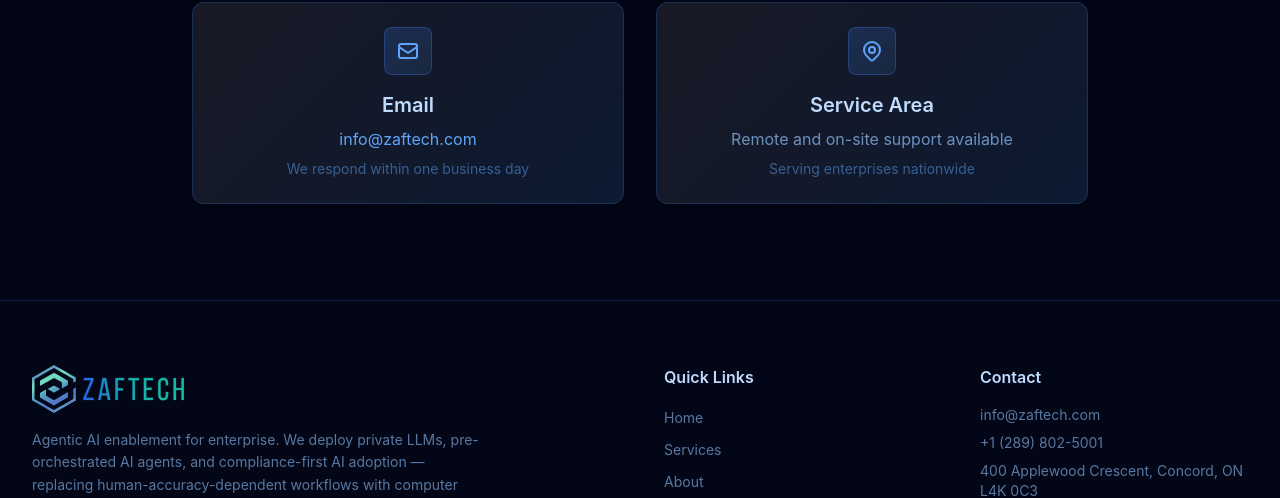
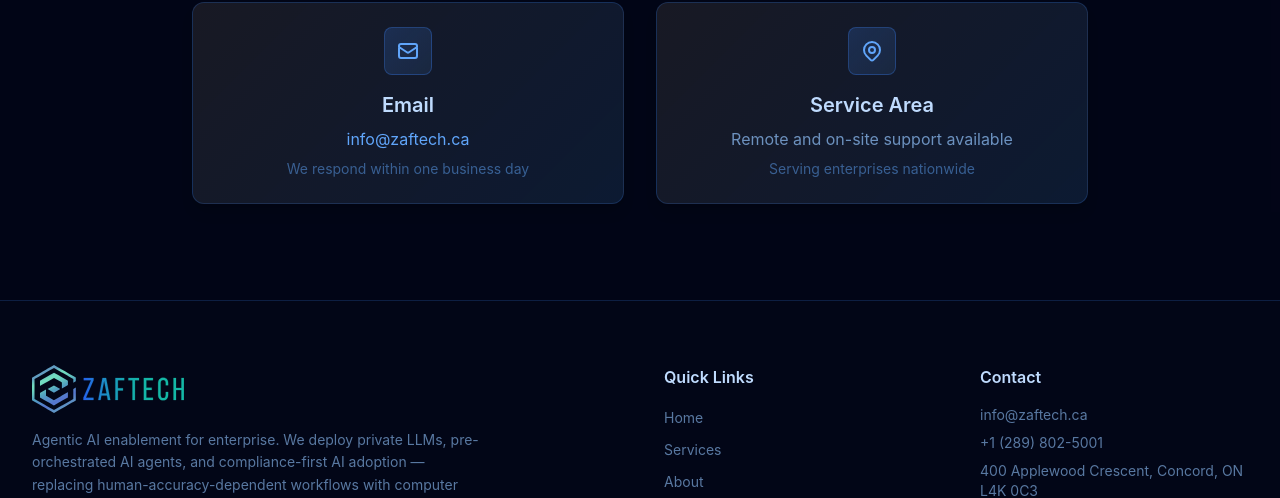
Before and after one commit to zaf-tech/zaftech-portfolio, a Next.js app: page /contact in a window 1280 px wide. Shown: the part 2075-2573 px from the top of the page. Built offline with nearby package versions, Linux system fonts and the light colour scheme.

Commit message:
Fix contact email to info@zaftech.ca everywhere

```diff
--- a/app/contact/page.tsx
+++ b/app/contact/page.tsx
@@ -313,8 +313,8 @@ export default function Contact() {
                   </svg>
                 </div>
                 <h3 className="text-xl font-heading font-semibold text-blue-200 mb-2">Email</h3>
-                <a href="mailto:info@zaftech.com" className="text-blue-400 hover:text-blue-300 transition-colors">
-                  info@zaftech.com
+                <a href="mailto:info@zaftech.ca" className="text-blue-400 hover:text-blue-300 transition-colors">
+                  info@zaftech.ca
                 </a>
                 <p className="text-sm text-blue-400/50 mt-2">We respond within one business day</p>
               </div>
--- a/app/privacy-policy/page.tsx
+++ b/app/privacy-policy/page.tsx
@@ -208,7 +208,7 @@ export default function PrivacyPolicyPage() {
                   If you have questions about this Privacy Policy or want to
                   exercise your privacy rights, contact Zaftech at:
                 </p>
-                <p className="text-blue-200 font-medium">Email: info@zaftech.com</p>
+                <p className="text-blue-200 font-medium">Email: info@zaftech.ca</p>
                 <p className="text-blue-200 font-medium">Phone: +1 (289) 802-5001</p>
                 <p className="text-blue-200 font-medium">
                   Address: 400 Applewood Crescent, Concord, ON L4K 0C3
--- a/components/Footer.tsx
+++ b/components/Footer.tsx
@@ -50,10 +50,10 @@ export default function Footer() {
             <ul className="space-y-2 text-blue-300/60 text-sm">
               <li>
                 <a
-                  href="mailto:info@zaftech.com"
+                  href="mailto:info@zaftech.ca"
                   className="hover:text-blue-300 transition-colors"
                 >
-                  info@zaftech.com
+                  info@zaftech.ca
                 </a>
               </li>
               <li>
```
